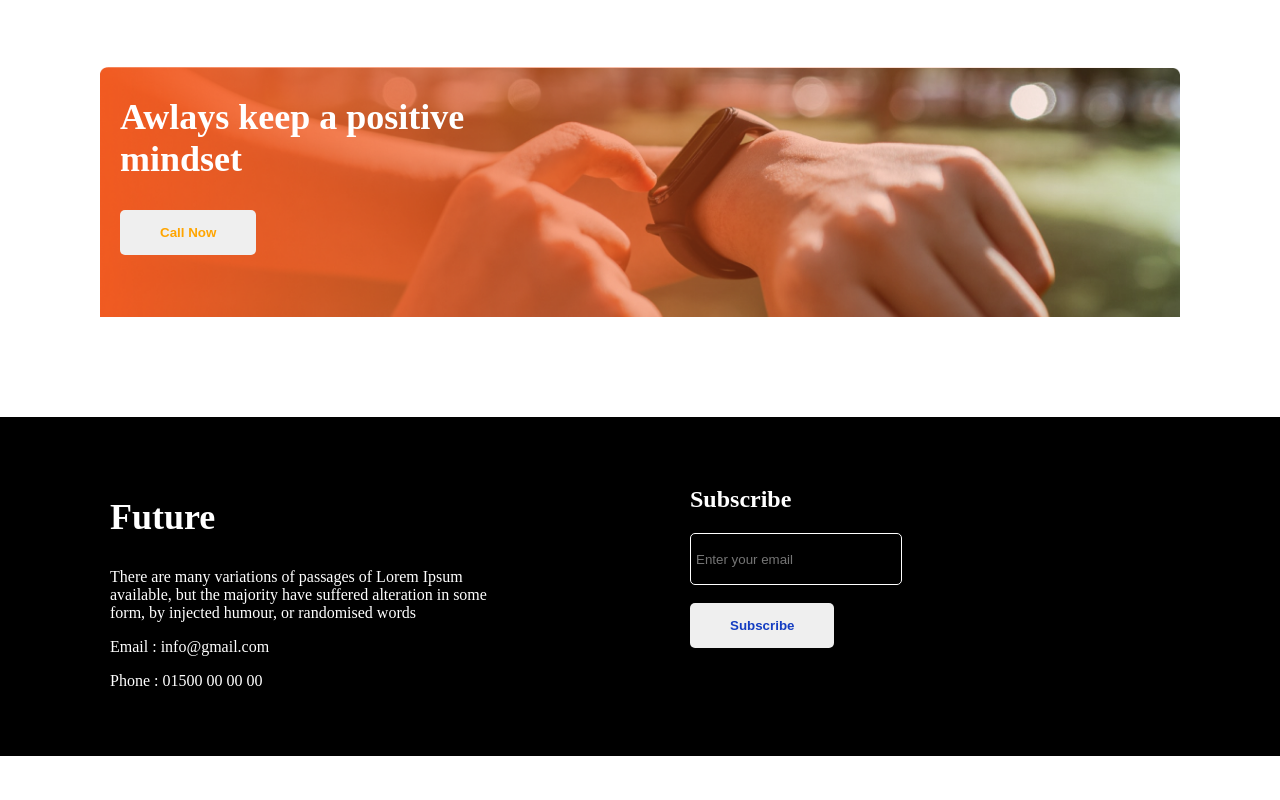
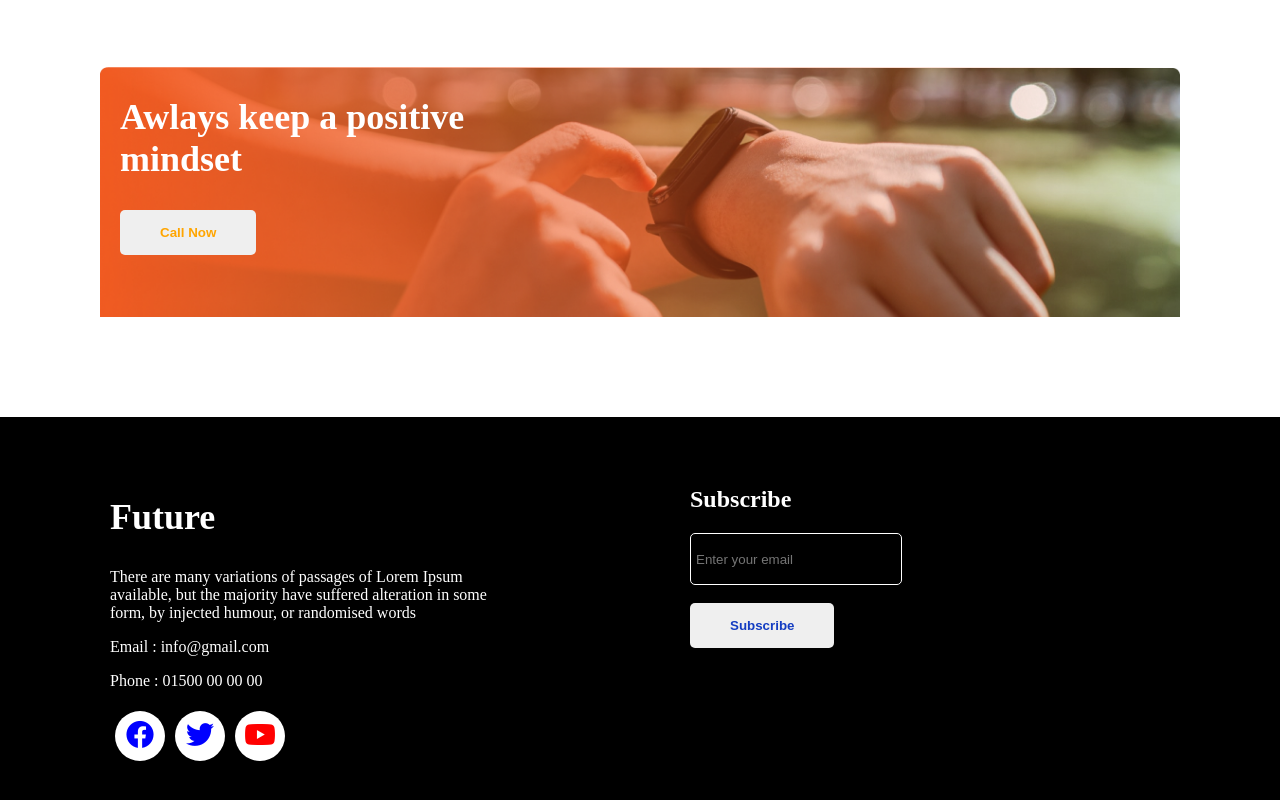
Before and after one commit to SShipon/happy-new-year, a plain HTML site: page index.html in a window 1280 px wide. Shown: the part 1901-2701 px from the top of the page. Before the commit the page ends 2657 px from the top, so only its background shows below. Drawn offline with Linux system fonts and the light colour scheme.

Commit message:
your code updated

```diff
--- a/index.html
+++ b/index.html
@@ -90,6 +90,19 @@
                 form, by injected humour, or randomised words</p>
                 <p>Email : info@gmail.com</p>
                 <p> Phone : 01500 00 00 00</p>
+
+               <div class="icon-container">
+                <div class="parent-icon">
+                    <i class="fa-brands fa-facebook icon"></i>
+                   </div>
+                    <div class="parent-icon">
+                        <i class="fa-brands fa-twitter icon"></i>
+                    </div>
+                  <div style="color:red" class="parent-icon">
+                    <i class="fa-brands fa-youtube icon"></i>
+                </div>
+               </div>
+
             </div>
             <div class="parent-footer">
               <h2 class="sub-content">Subscribe</h2>
--- a/style.css
+++ b/style.css
@@ -151,6 +151,26 @@ body {
 .parent-footer{
     width: 500px;
 }
+.parent-footer i{
+  text-align: center;
+  margin: 5px auto;
+  border-radius: 50%;
+  padding: 5px;
+  font-size: 28px;
+}
+.icon-container{
+    display: flex;
+}
+.parent-icon{
+     background-color: #fff;
+     color: blue;
+     width: 50px;
+     height: 50px;
+     margin: 5px;
+     text-align: center;
+    border-radius:50%;
+}
+
 .future{
     font-size: 36px;
 }
```
